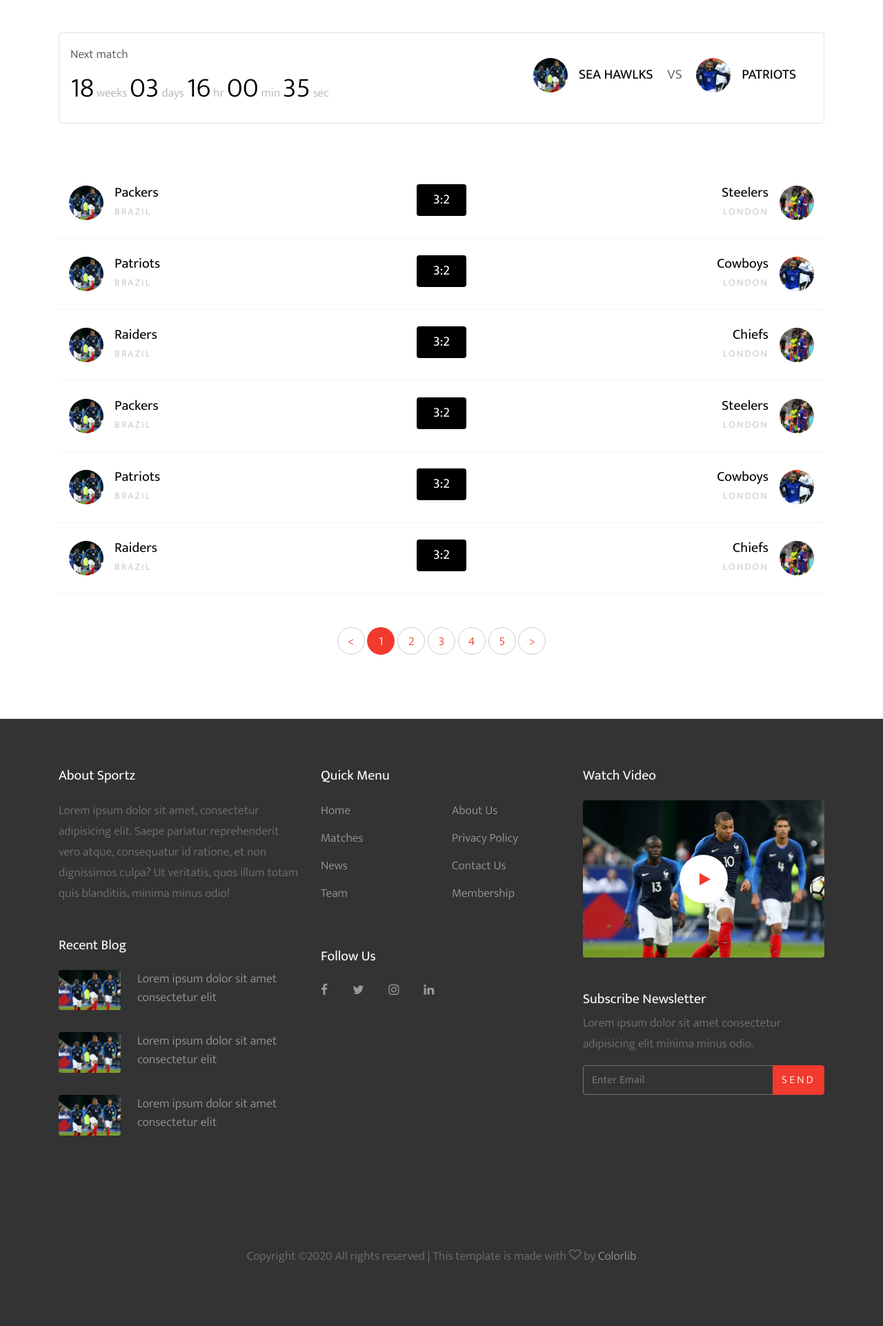
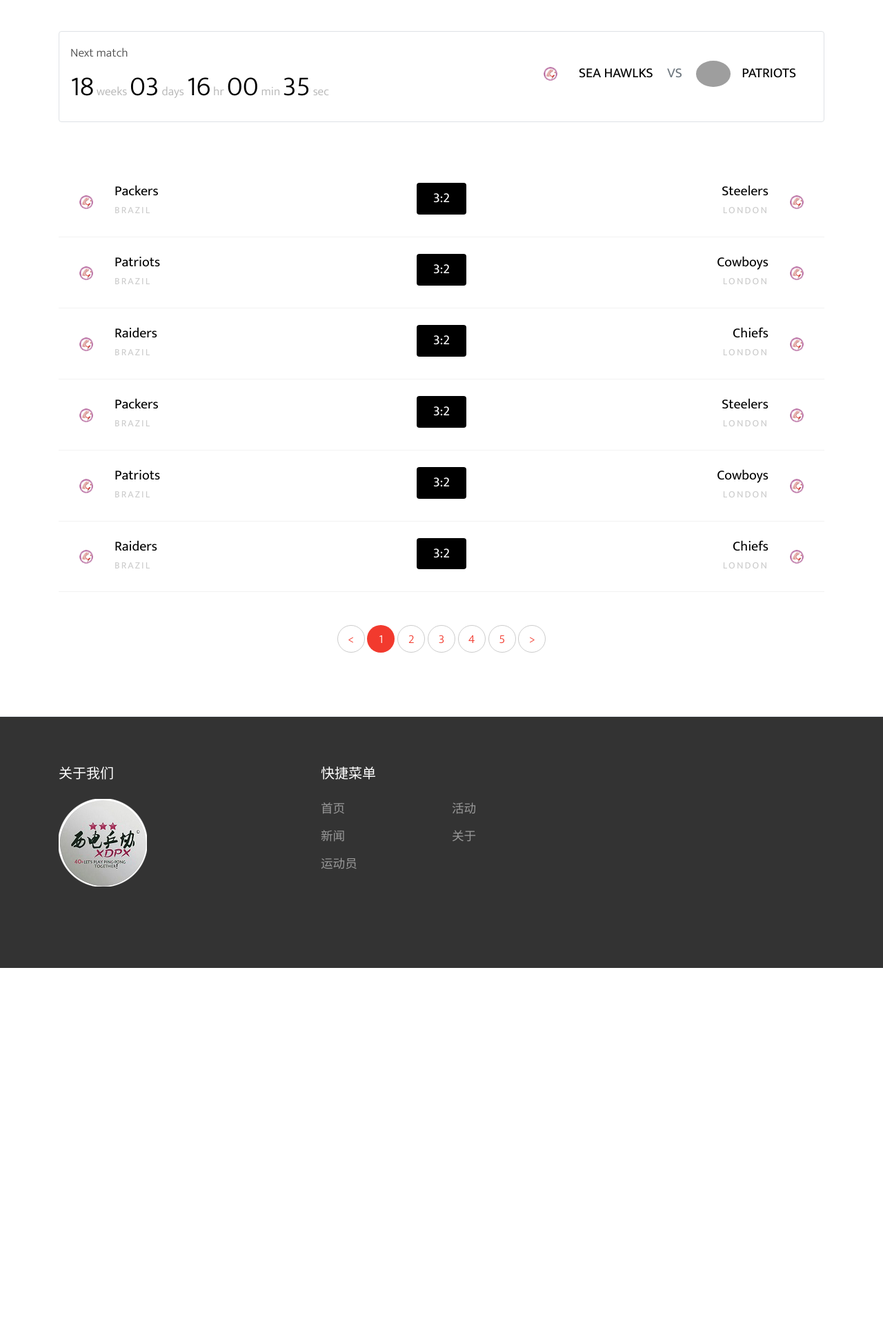
Before and after one commit to Yi0yi01/xdpx, a Flask app: page /matches in a window 1280 px wide. Shown: the part 1163-3085 px from the top of the page at 69% size. After the commit the page ends 2566 px from the top, so only its background shows below. Run offline with Flask 2, Linux system fonts and the light colour scheme; some libraries are stand-ins or nearby versions; some web fonts are replaced; grey boxes are pictures that could not be loaded.

Commit message:
release 1.1

```diff
--- a/app.py
+++ b/app.py
@@ -8,10 +8,11 @@
 @app.route('/')
 def index():
     # print(session)
+    news = opSql.get_news_for_index()
     if session.get('username') is None:
-        return render_template('index.html', newurl='/login', name='', option="登录/注册")
+        return render_template('index.html', newurl='/login', name='', option="登录/注册", resp=news)
     else:
-        return render_template('index.html', name=session.get('username'), priority=session.get('priority'))
+        return render_template('index.html', name=session.get('username'), priority=session.get('priority'), resp=news)
 
 
 @app.route('/news/')
@@ -48,7 +49,7 @@
     if session.get('username') is None:
         return render_template('matches.html', newurl='/login', name='', option="登录/注册")
     else:
-        return render_template('matches.html', newurl='/logout', name=session.get('username'), option="退出")
+        return render_template('matches.html', name=session.get('username'), priority=session.get('priority'))
 
 
 @app.route('/login', methods=['POST', 'GET'])
@@ -65,7 +66,6 @@
             return redirect(url_for('index'))
 
         """
-
         (f, id) = opSql.login(name, pwd)
         # print(f)
         # session['user_id'] = id
--- a/templates/matches.html
+++ b/templates/matches.html
@@ -1,7 +1,7 @@
 <!DOCTYPE html>
 <html lang="zh">
   <head>
-    <title>Sportz &mdash; Colorlib Sports Team Template</title>
+    <title>活动</title>
     <meta charset="utf-8">
     <meta name="viewport" content="width=device-width, initial-scale=1, shrink-to-fit=no">
 
@@ -43,8 +43,17 @@
             <div class="col-6 col-md-3">
             </div>
             <div class="col-6 col-md-9 text-right">
-              <div class="d-inline-block"><a href="#" class="text-secondary p-2 d-flex align-items-center"><span class="icon-envelope mr-3"></span> <span class="d-none d-md-block">youremail@domain.com</span></a></div>
-              <div class="d-inline-block"><a href="#" class="text-secondary p-2 d-flex align-items-center"> <span class="d-none d-md-block">登录/注册</span></a></div>
+              <div class="d-inline-block"><a href="#" class="text-secondary p-2 d-flex align-items-center"><span class="icon-user mr-3"></span> <span class="d-none d-md-block">{{name}}</span></a></div>
+
+                {% if name %}
+                    {% if priority == 1 %}
+                        <div class="d-inline-block"><a href="/control" class="text-secondary p-2 d-flex align-items-center"> <span class="d-none d-md-block">管理</span></a></div>
+                    {% endif %}
+                    <div class="d-inline-block"><a href="/logout" class="text-secondary p-2 d-flex align-items-center"> <span class="d-none d-md-block">退出</span></a></div>
+                {% else %}
+                    <div class="d-inline-block"><a href="/login" class="text-secondary p-2 d-flex align-items-center"> <span class="d-none d-md-block">登录/注册</span></a></div>
+                {% endif %}
+
             </div>
           </div>
         </div>
@@ -60,7 +69,7 @@
           <ul class="site-menu js-clone-nav d-none d-md-block">
             <li><a href="/">首页</a></li>
             <li><a href="/news">新闻</a></li>
-            <li><a href="/team">运动员</a></li>
+            <li><a href="/athlete">运动员</a></li>
             <li><a href="/matches">活动</a></li>
             <li><a href="/about">关于</a></li>
           </ul>
@@ -68,7 +77,7 @@
       </nav>
     </header>
 
-    <div class="site-blocks-cover overlay" style="background-image: url(images/hero_bg_3.jpg);" data-aos="fade" data-stellar-background-ratio="0.5">
+    <div class="site-blocks-cover overlay" style="background-image: url({{ url_for('static',filename='images/2020sps.jpg') }});" data-aos="fade" data-stellar-background-ratio="0.5">
       <div class="container">
         <div class="row align-items-center justify-content-start">
           <div class="col-md-6 text-center text-md-left" data-aos="fade-up" data-aos-delay="400">
@@ -84,7 +93,7 @@
       <div class="container">
         <div class="row">
           <div class="col-md-12">
-            <div class="bg-image overlay-success rounded mb-5" style="background-image: url('images/hero_bg_1.jpg');" data-stellar-background-ratio="0.5">
+            <div class="bg-image overlay-success rounded mb-5" style="background-image: url({{ url_for('static',filename='images/logo-px.jpg') }});" data-stellar-background-ratio="0.5">
 
           <div class="row align-items-center">
             <div class="col-md-12 col-lg-4 mb-4 mb-lg-0">
@@ -92,7 +101,7 @@
               <div class="text-center text-lg-left">
                 <div class="d-block d-lg-flex align-items-center">
                   <div class="image mx-auto mb-3 mb-lg-0 mr-lg-3">
-                    <img src="images/img_1_sq.jpg" alt="Image" class="img-fluid">
+                    <img src="{{ url_for('static',filename='images/logo-ITTF.jpg') }}" alt="Image" class="img-fluid">
                   </div>
                   <div class="text">
                     <h3 class="h5 mb-0 text-black">Sea Hawks</h3>
@@ -114,7 +123,7 @@
               <div class="">
                 <div class="d-block d-lg-flex align-items-center">
                   <div class="image mx-auto ml-lg-3 mb-3 mb-lg-0 order-2">
-                    <img src="images/img_4_sq.jpg" alt="Image" class="img-fluid">
+                    <img src="{{ url_for('static',filename='images/logo-ppq.jpg') }}" alt="Image" class="img-fluid">
                   </div>
                   <div class="text order-1">
                     <h3 class="h5 mb-0 text-black">Steelers</h3>
@@ -139,11 +148,11 @@
               <div class="ml-auto pr-4 order-md-2">
                 <div class="h5 text-black text-uppercase text-center text-lg-left">
                   <div class="d-block d-md-inline-block mb-3 mb-lg-0">
-                    <img src="images/img_1_sq.jpg" alt="Image" class="mr-3 image"><span class="d-block d-md-inline-block ml-0 ml-md-3 ml-lg-0">Sea Hawlks </span>
+                    <img src="{{ url_for('static',filename='images/logo-px.jpg') }}" alt="Image" class="mr-3 image"><span class="d-block d-md-inline-block ml-0 ml-md-3 ml-lg-0">Sea Hawlks </span>
                   </div>
                   <span class="text-muted mx-3 text-normal mb-3 mb-lg-0 d-block d-md-inline ">vs</span>
                   <div class="d-block d-md-inline-block">
-                    <img src="images/img_3_sq.jpg" alt="Image" class="mr-3 image"><span class="d-block d-md-inline-block ml-0 ml-md-3 ml-lg-0">Patriots</span>
+                    <img src="{{ url_for('static',filename='images/logo-ppq.jpg') }}" alt="Image" class="mr-3 image"><span class="d-block d-md-inline-block ml-0 ml-md-3 ml-lg-0">Patriots</span>
                   </div>
                 </div>
               </div>
@@ -162,7 +171,7 @@
                 <div class="text-center text-lg-left">
                   <div class="d-block d-lg-flex align-items-center">
                     <div class="image image-small text-center mb-3 mb-lg-0 mr-lg-3">
-                      <img src="images/img_1_sq.jpg" alt="Image" class="img-fluid">
+                      <img src="{{ url_for('static',filename='images/logo-px.jpg') }}" alt="Image" class="img-fluid">
                     </div>
                     <div class="text">
                       <h3 class="h5 mb-0 text-black">Packers</h3>
@@ -182,7 +191,7 @@
                 <div class="">
                   <div class="d-block d-lg-flex align-items-center">
                     <div class="image image-small ml-lg-3 mb-3 mb-lg-0 order-2">
-                      <img src="images/img_4_sq.jpg" alt="Image" class="img-fluid">
+                      <img src="{{ url_for('static',filename='images/logo-px.jpg') }}" alt="Image" class="img-fluid">
                     </div>
                     <div class="text order-1 w-100">
                       <h3 class="h5 mb-0 text-black">Steelers</h3>
@@ -201,7 +210,7 @@
                 <div class="text-center text-lg-left">
                   <div class="d-block d-lg-flex align-items-center">
                     <div class="image image-small text-center mb-3 mb-lg-0 mr-lg-3">
-                      <img src="images/img_1_sq.jpg" alt="Image" class="img-fluid">
+                      <img src="{{ url_for('static',filename='images/logo-px.jpg') }}" alt="Image" class="img-fluid">
                     </div>
                     <div class="text">
                       <h3 class="h5 mb-0 text-black">Patriots</h3>
@@ -221,7 +230,7 @@
                 <div class="">
                   <div class="d-block d-lg-flex align-items-center">
                     <div class="image image-small ml-lg-3 mb-3 mb-lg-0 order-2">
-                      <img src="images/img_3_sq.jpg" alt="Image" class="img-fluid">
+                      <img src="{{ url_for('static',filename='images/logo-px.jpg') }}" alt="Image" class="img-fluid">
                     </div>
                     <div class="text order-1 w-100">
                       <h3 class="h5 mb-0 text-black">Cowboys</h3>
@@ -240,7 +249,7 @@
                 <div class="text-center text-lg-left">
                   <div class="d-block d-lg-flex align-items-center">
                     <div class="image image-small text-center mb-3 mb-lg-0 mr-lg-3">
-                      <img src="images/img_1_sq.jpg" alt="Image" class="img-fluid">
+                      <img src="{{ url_for('static',filename='images/logo-px.jpg') }}" alt="Image" class="img-fluid">
                     </div>
                     <div class="text">
                       <h3 class="h5 mb-0 text-black">Raiders</h3>
@@ -260,7 +269,7 @@
                 <div class="">
                   <div class="d-block d-lg-flex align-items-center">
                     <div class="image image-small ml-lg-3 mb-3 mb-lg-0 order-2">
-                      <img src="images/img_4_sq.jpg" alt="Image" class="img-fluid">
+                      <img src="{{ url_for('static',filename='images/logo-px.jpg') }}" alt="Image" class="img-fluid">
                     </div>
                     <div class="text order-1 w-100">
                       <h3 class="h5 mb-0 text-black">Chiefs</h3>
@@ -279,7 +288,7 @@
                 <div class="text-center text-lg-left">
                   <div class="d-block d-lg-flex align-items-center">
                     <div class="image image-small text-center mb-3 mb-lg-0 mr-lg-3">
-                      <img src="images/img_1_sq.jpg" alt="Image" class="img-fluid">
+                      <img src="{{ url_for('static',filename='images/logo-px.jpg') }}" alt="Image" class="img-fluid">
                     </div>
                     <div class="text">
                       <h3 class="h5 mb-0 text-black">Packers</h3>
@@ -299,7 +308,7 @@
                 <div class="">
                   <div class="d-block d-lg-flex align-items-center">
                     <div class="image image-small ml-lg-3 mb-3 mb-lg-0 order-2">
-                      <img src="images/img_4_sq.jpg" alt="Image" class="img-fluid">
+                      <img src="{{ url_for('static',filename='images/logo-px.jpg') }}" alt="Image" class="img-fluid">
                     </div>
                     <div class="text order-1 w-100">
                       <h3 class="h5 mb-0 text-black">Steelers</h3>
@@ -318,7 +327,7 @@
                 <div class="text-center text-lg-left">
                   <div class="d-block d-lg-flex align-items-center">
                     <div class="image image-small text-center mb-3 mb-lg-0 mr-lg-3">
-                      <img src="images/img_1_sq.jpg" alt="Image" class="img-fluid">
+                      <img src="{{ url_for('static',filename='images/logo-px.jpg') }}" alt="Image" class="img-fluid">
                     </div>
                     <div class="text">
                       <h3 class="h5 mb-0 text-black">Patriots</h3>
@@ -338,7 +347,7 @@
                 <div class="">
                   <div class="d-block d-lg-flex align-items-center">
                     <div class="image image-small ml-lg-3 mb-3 mb-lg-0 order-2">
-                      <img src="images/img_3_sq.jpg" alt="Image" class="img-fluid">
+                      <img src="{{ url_for('static',filename='images/logo-px.jpg') }}" alt="Image" class="img-fluid">
                     </div>
                     <div class="text order-1 w-100">
                       <h3 class="h5 mb-0 text-black">Cowboys</h3>
@@ -357,7 +366,7 @@
                 <div class="text-center text-lg-left">
                   <div class="d-block d-lg-flex align-items-center">
                     <div class="image image-small text-center mb-3 mb-lg-0 mr-lg-3">
-                      <img src="images/img_1_sq.jpg" alt="Image" class="img-fluid">
+                      <img src="{{ url_for('static',filename='images/logo-px.jpg') }}" alt="Image" class="img-fluid">
                     </div>
                     <div class="text">
                       <h3 class="h5 mb-0 text-black">Raiders</h3>
@@ -377,7 +386,7 @@
                 <div class="">
                   <div class="d-block d-lg-flex align-items-center">
                     <div class="image image-small ml-lg-3 mb-3 mb-lg-0 order-2">
-                      <img src="images/img_4_sq.jpg" alt="Image" class="img-fluid">
+                      <img src="{{ url_for('static',filename='images/logo-px.jpg') }}" alt="Image" class="img-fluid">
                     </div>
                     <div class="text order-1 w-100">
                       <h3 class="h5 mb-0 text-black">Chiefs</h3>
@@ -416,144 +425,49 @@
         <div class="row">
           <div class="col-lg-4">
             <div class="mb-5">
-              <h3 class="footer-heading mb-4">About Sportz</h3>
-              <p>Lorem ipsum dolor sit amet, consectetur adipisicing elit. Saepe pariatur reprehenderit vero atque, consequatur id ratione, et non dignissimos culpa? Ut veritatis, quos illum totam quis blanditiis, minima minus odio!</p>
+              <h3 class="footer-heading mb-4">关于我们</h3>
+              <a href="/about"><img src="{{ url_for ('static', filename='images/logo.png')}}" alt=""></a>
             </div>
 
-            <div class="mb-5">
-              <h3 class="footer-heading mb-4">Recent Blog</h3>
-              <div class="block-25">
-                <ul class="list-unstyled">
-                  <li class="mb-3">
-                    <a href="#" class="d-flex">
-                      <figure class="image mr-4">
-                        <img src="images/img_1.jpg" alt="" class="img-fluid">
-                      </figure>
-                      <div class="text">
-                        <h3 class="heading font-weight-light">Lorem ipsum dolor sit amet consectetur elit</h3>
-                      </div>
-                    </a>
-                  </li>
-                  <li class="mb-3">
-                    <a href="#" class="d-flex">
-                      <figure class="image mr-4">
-                        <img src="images/img_1.jpg" alt="" class="img-fluid">
-                      </figure>
-                      <div class="text">
-                        <h3 class="heading font-weight-light">Lorem ipsum dolor sit amet consectetur elit</h3>
-                      </div>
-                    </a>
-                  </li>
-                  <li class="mb-3">
-                    <a href="#" class="d-flex">
-                      <figure class="image mr-4">
-                        <img src="images/img_1.jpg" alt="" class="img-fluid">
-                      </figure>
-                      <div class="text">
-                        <h3 class="heading font-weight-light">Lorem ipsum dolor sit amet consectetur elit</h3>
-                      </div>
-                    </a>
-                  </li>
-                </ul>
-              </div>
-            </div>
 
           </div>
           <div class="col-lg-4 mb-5 mb-lg-0">
             <div class="row mb-5">
               <div class="col-md-12">
-                <h3 class="footer-heading mb-4">Quick Menu</h3>
+                <h3 class="footer-heading mb-4">快捷菜单</h3>
               </div>
               <div class="col-md-6 col-lg-6">
                 <ul class="list-unstyled">
-                  <li><a href="#">Home</a></li>
-                  <li><a href="#">Matches</a></li>
-                  <li><a href="#">News</a></li>
-                  <li><a href="#">Team</a></li>
+                  <li><a href="/">首页</a></li>
+                  <li><a href="/news">新闻</a></li>
+                  <li><a href="/athlete">运动员</a></li>
                 </ul>
               </div>
               <div class="col-md-6 col-lg-6">
                 <ul class="list-unstyled">
-                  <li><a href="#">About Us</a></li>
-                  <li><a href="#">Privacy Policy</a></li>
-                  <li><a href="#">Contact Us</a></li>
-                  <li><a href="#">Membership</a></li>
+                  <li><a href="/matches">活动</a></li>
+                  <li><a href="/about">关于</a></li>
                 </ul>
               </div>
             </div>
-
-            <div class="row">
-              <div class="col-md-12">
-                <h3 class="footer-heading mb-4">Follow Us</h3>
-
-                <div>
-                  <a href="#" class="pl-0 pr-3"><span class="icon-facebook"></span></a>
-                  <a href="#" class="pl-3 pr-3"><span class="icon-twitter"></span></a>
-                  <a href="#" class="pl-3 pr-3"><span class="icon-instagram"></span></a>
-                  <a href="#" class="pl-3 pr-3"><span class="icon-linkedin"></span></a>
-                </div>
-              </div>
-            </div>
-
           </div>
-
-          <div class="col-lg-4 mb-5 mb-lg-0">
-            <div class="mb-5">
-              <h3 class="footer-heading mb-4">Watch Video</h3>
-
-              <div class="block-16">
-                <figure>
-                  <img src="images/img_1.jpg" alt="Image placeholder" class="img-fluid rounded">
-                  <a href="https://vimeo.com/channels/staffpicks/93951774" class="play-button popup-vimeo"><span class="icon-play"></span></a>
-                </figure>
-              </div>
-
-            </div>
-
-            <div class="mb-5">
-              <h3 class="footer-heading mb-2">Subscribe Newsletter</h3>
-              <p>Lorem ipsum dolor sit amet consectetur adipisicing elit minima minus odio.</p>
-
-              <form action="#" method="post">
-                <div class="input-group mb-3">
-                  <input type="text" class="form-control border-secondary text-white bg-transparent" placeholder="Enter Email" aria-label="Enter Email" aria-describedby="button-addon2">
-                  <div class="input-group-append">
-                    <button class="btn btn-primary" type="button" id="button-addon2">Send</button>
-                  </div>
-                </div>
-              </form>
-
-            </div>
-
           </div>
-
         </div>
-        <div class="row pt-5 mt-5 text-center">
-          <div class="col-md-12">
-            <p>
-            <!-- Link back to Colorlib can't be removed. Template is licensed under CC BY 3.0. -->
-            Copyright &copy;<script data-cfasync="false" src="/cdn-cgi/scripts/5c5dd728/cloudflare-static/email-decode.min.js"></script><script>document.write(new Date().getFullYear());</script> All rights reserved | This template is made with <i class="icon-heart-o" aria-hidden="true"></i> by <a href="https://colorlib.com" target="_blank" >Colorlib</a>
-            <!-- Link back to Colorlib can't be removed. Template is licensed under CC BY 3.0. -->
-            </p>
-          </div>
-
-        </div>
-      </div>
     </footer>
   </div>
 
-  <script src="js/jquery-3.3.1.min.js"></script>
-  <script src="js/jquery-migrate-3.0.1.min.js"></script>
-  <script src="js/jquery-ui.js"></script>
-  <script src="js/popper.min.js"></script>
-  <script src="js/bootstrap.min.js"></script>
-  <script src="js/owl.carousel.min.js"></script>
-  <script src="js/jquery.stellar.min.js"></script>
-  <script src="js/jquery.countdown.min.js"></script>
-  <script src="js/jquery.magnific-popup.min.js"></script>
-  <script src="js/aos.js"></script>
+  <script src="{{ url_for ('static', filename='js/jquery-3.3.1.min.js')}}"></script>
+  <script src="{{ url_for ('static', filename='js/jquery-migrate-3.0.1.min.js')}}"></script>
+  <script src="{{ url_for ('static', filename='js/jquery-ui.js')}}"></script>
+  <script src="{{ url_for ('static', filename='js/popper.min.js')}}"></script>
+  <script src="{{ url_for ('static', filename='js/bootstrap.min.js')}}"></script>
+  <script src="{{ url_for ('static', filename='js/owl.carousel.min.js')}}"></script>
+  <script src="{{ url_for ('static', filename='js/jquery.stellar.min.js')}}"></script>
+  <script src="{{ url_for ('static', filename='js/jquery.countdown.min.js')}}"></script>
+  <script src="{{ url_for ('static', filename='js/jquery.magnific-popup.min.js')}}"></script>
+  <script src="{{ url_for ('static', filename='js/aos.js')}}"></script>
 
-  <script src="js/main.js"></script>
+  <script src="{{ url_for ('static', filename='js/main.js')}}"></script>
 
   </body>
 </html>
--- a/templates/news.html
+++ b/templates/news.html
@@ -95,11 +95,11 @@
                     <div class="col-md-6 col-lg-4 mb-4">
                     <div class="post-entry">
                       <div class="image">
-                        <img src="{{url_for('static',filename='images/news_img/')}}{{ item[7] }}" alt="Image" class="img-fluid">
+                        <img src="{{url_for('static',filename='images/news_img/')}}{{ item[8] }}" alt="Image" class="img-fluid">
                       </div>
                       <div class="text p-4">
                         <h2 class="h5 text-black"><a href="/news/{{ item[0] }}">{{item[1]}}</a></h2>
-                        <span class="text-uppercase date d-block mb-3"><small>By {{item[8]}} &bullet; {{item[5]}}</small></span>
+                        <span class="text-uppercase date d-block mb-3"><small>By {{item[9]}} &bullet; {{item[5]}}</small></span>
                         <p class="mb-0">{{ item[2] }}</p>
                       </div>
                     </div>
```
Also changed, not shown: opSql.py (+30 -2 lines), templates/index.html (+23 -59 lines).
